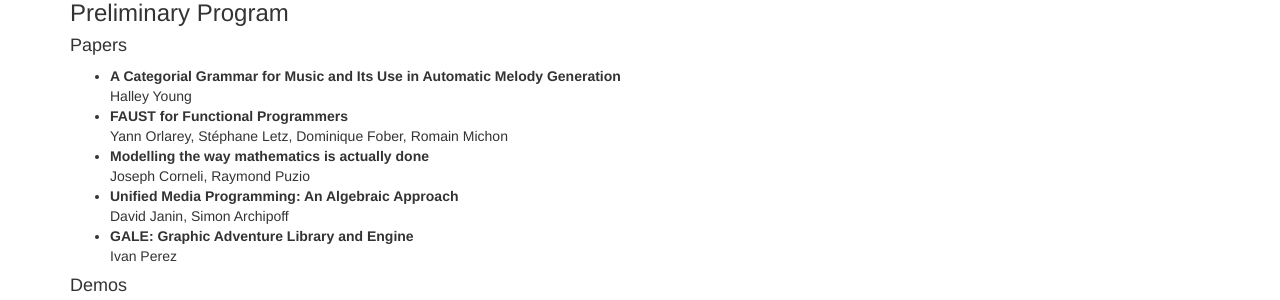
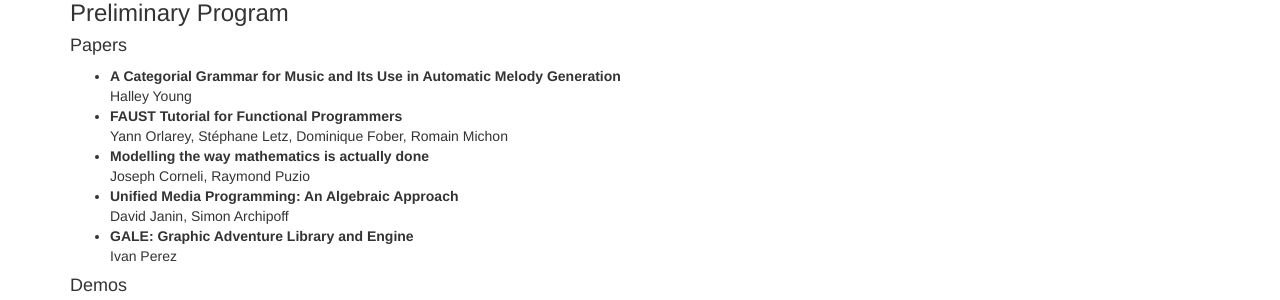
Before and after one commit to functional-art/functional-art.github.com, a Jekyll site: the page built from 2017/index.md, in a window 1280 px wide. Shown: the part 511-811 px from the top of the page. Built offline with Jekyll 4.4.1, drawn with Linux system fonts in a browser that asks for light colours; nearby versions of some CDN libraries.

Commit message:
update faust paper title

```diff
--- a/2017/index.md
+++ b/2017/index.md
@@ -48,7 +48,7 @@
 * **A Categorial Grammar for Music and Its Use in Automatic Melody
 	Generation**<br/>
 	Halley Young
-* **FAUST for Functional Programmers**<br/>
+* **FAUST Tutorial for Functional Programmers**<br/>
   Yann Orlarey, Stéphane Letz, Dominique Fober, Romain Michon
 * **Modelling the way mathematics is actually done**<br/>
   Joseph Corneli, Raymond Puzio
```
